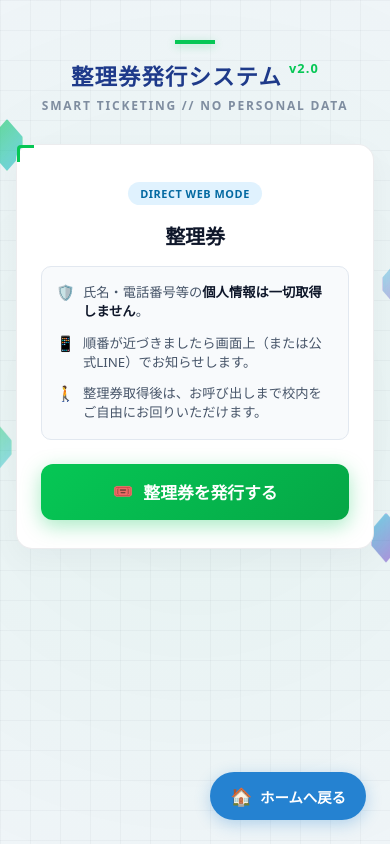
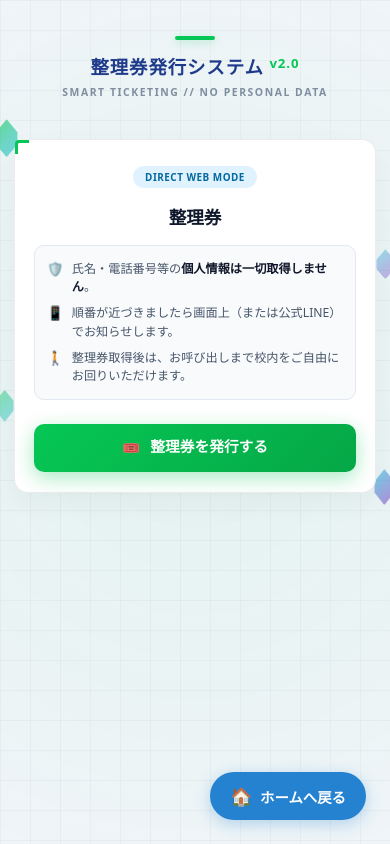
Before and after one commit to System-Dev-Nagoshoko/Dev.Nagoshoko, an Astro site: page /ticket in a window 390 px wide. Shown: the top 844 px of the page. Built offline with nearby package versions, Linux system fonts and the light colour scheme; Astro itself is replaced by a stand-in of ours.

Commit message:
Update ticket.astro

```diff
--- a/src/pages/ticket.astro
+++ b/src/pages/ticket.astro
@@ -376,60 +376,436 @@ import Layout from '../layouts/Layout.astro';
 </script>
 
 <style>
-  .cyber-portal { position: relative; min-height: 100vh; padding: 20px 16px 100px; }
-  .digital-bg { position: fixed; top: 0; left: 0; width: 100%; height: 100%; background-image: linear-gradient(rgba(15, 23, 42, 0.03) 1px, transparent 1px), linear-gradient(90deg, rgba(15, 23, 42, 0.03) 1px, transparent 1px); background-size: 30px 30px; z-index: -2; }
-  .neon-glow { position: fixed; top: -50%; left: -50%; width: 200%; height: 200%; background: radial-gradient(circle at center, rgba(6, 199, 85, 0.05) 0%, transparent 60%); z-index: -1; }
-  .cyber-header { text-align: center; margin-bottom: 30px; padding-top: 20px; }
-  .header-line { width: 40px; height: 4px; background: #06c755; margin: 0 auto 15px; box-shadow: 0 2px 8px rgba(6, 199, 85, 0.3); }
-  .cyber-header h1 { font-size: 1.4rem; font-weight: 900; margin: 0; letter-spacing: 0.05em; color: #1e3a8a; }
-  .ver { font-size: 0.8rem; vertical-align: top; color: #06c755; }
-  .cyber-subtitle { font-size: 0.75rem; color: #64748b; opacity: 0.8; letter-spacing: 0.15em; margin-top: 5px; font-weight: 600; }
-  .portal-container { position: relative; max-width: 440px; margin: 0 auto; }
-  .crystal { position: absolute; z-index: 1; pointer-events: none; }
-  .c-1 { top: -20px; left: -25px; width: 30px; height: 50px; animation: float1 4s infinite ease-in-out; }
-  .c-2 { top: 120px; right: -30px; width: 22px; height: 38px; opacity: 0.7; animation: float2 5s infinite ease-in-out; }
-  .c-3 { bottom: 80px; left: -30px; width: 24px; height: 42px; opacity: 0.75; animation: float3 4.5s infinite ease-in-out; }
-  .c-4 { bottom: -10px; right: -25px; width: 28px; height: 48px; animation: float4 4.2s infinite ease-in-out; }
-  .crystal-core { width: 100%; height: 100%; background: linear-gradient(135deg, rgba(6, 199, 85, 0.6) 0%, rgba(0, 180, 216, 0.5) 100%); clip-path: polygon(50% 0%, 100% 35%, 100% 65%, 50% 100%, 0% 65%, 0% 35%); border: 1px solid rgba(255, 255, 255, 0.4); }
-  .shadow-core { background: linear-gradient(135deg, rgba(0, 180, 216, 0.5) 0%, rgba(114, 9, 183, 0.45) 100%); }
+  *, *::before, *::after {
+    box-sizing: border-box;
+  }
+
+  .cyber-portal {
+    position: relative;
+    min-height: 100vh;
+    min-height: 100dvh;
+    padding: clamp(16px, 4vw, 36px) clamp(12px, 3.5vw, 24px) clamp(60px, 10vh, 100px);
+    overflow-x: hidden;
+    display: flex;
+    flex-direction: column;
+    align-items: center;
+  }
+
+  .digital-bg {
+    position: fixed;
+    top: 0;
+    left: 0;
+    width: 100%;
+    height: 100%;
+    background-image:
+      linear-gradient(rgba(15, 23, 42, 0.03) 1px, transparent 1px),
+      linear-gradient(90deg, rgba(15, 23, 42, 0.03) 1px, transparent 1px);
+    background-size: 30px 30px;
+    z-index: -2;
+    pointer-events: none;
+  }
+
+  .neon-glow {
+    position: fixed;
+    top: -50%;
+    left: -50%;
+    width: 200%;
+    height: 200%;
+    background: radial-gradient(circle at center, rgba(6, 199, 85, 0.05) 0%, transparent 60%);
+    z-index: -1;
+    pointer-events: none;
+  }
+
+  .cyber-header {
+    width: 100%;
+    max-width: 440px;
+    text-align: center;
+    margin-bottom: clamp(18px, 4vh, 30px);
+    padding-top: clamp(8px, 2.5vh, 20px);
+  }
+
+  .header-line {
+    width: 40px;
+    height: 4px;
+    background: #06c755;
+    margin: 0 auto clamp(10px, 2vh, 15px);
+    box-shadow: 0 2px 8px rgba(6, 199, 85, 0.3);
+    border-radius: 2px;
+  }
+
+  .cyber-header h1 {
+    font-size: clamp(1.15rem, 4.2vw, 1.4rem);
+    font-weight: 900;
+    margin: 0;
+    letter-spacing: 0.05em;
+    color: #1e3a8a;
+    line-height: 1.35;
+    word-break: keep-all;
+    overflow-wrap: break-word;
+  }
+
+  .ver {
+    font-size: 0.72em;
+    vertical-align: top;
+    color: #06c755;
+    white-space: nowrap;
+  }
+
+  .cyber-subtitle {
+    font-size: clamp(0.65rem, 2.4vw, 0.75rem);
+    color: #64748b;
+    opacity: 0.8;
+    letter-spacing: clamp(0.08em, 0.8vw, 0.15em);
+    margin-top: 5px;
+    font-weight: 600;
+  }
+
+  .portal-container {
+    position: relative;
+    width: 100%;
+    max-width: 440px;
+    margin: 0 auto;
+  }
+
+  .crystal {
+    position: absolute;
+    z-index: 1;
+    pointer-events: none;
+  }
+
+  .c-1 {
+    top: -15px;
+    left: clamp(-18px, -4vw, -25px);
+    width: clamp(22px, 5vw, 30px);
+    height: clamp(38px, 8vw, 50px);
+    animation: float1 4s infinite ease-in-out;
+  }
+  .c-2 {
+    top: 110px;
+    right: clamp(-18px, -4vw, -30px);
+    width: clamp(18px, 4vw, 22px);
+    height: clamp(30px, 6.5vw, 38px);
+    opacity: 0.7;
+    animation: float2 5s infinite ease-in-out;
+  }
+  .c-3 {
+    bottom: 70px;
+    left: clamp(-18px, -4vw, -30px);
+    width: clamp(18px, 4vw, 24px);
+    height: clamp(32px, 7vw, 42px);
+    opacity: 0.75;
+    animation: float3 4.5s infinite ease-in-out;
+  }
+  .c-4 {
+    bottom: -10px;
+    right: clamp(-18px, -4vw, -25px);
+    width: clamp(20px, 4.5vw, 28px);
+    height: clamp(36px, 7.5vw, 48px);
+    animation: float4 4.2s infinite ease-in-out;
+  }
+
+  .crystal-core {
+    width: 100%;
+    height: 100%;
+    background: linear-gradient(135deg, rgba(6, 199, 85, 0.6) 0%, rgba(0, 180, 216, 0.5) 100%);
+    clip-path: polygon(50% 0%, 100% 35%, 100% 65%, 50% 100%, 0% 65%, 0% 35%);
+    border: 1px solid rgba(255, 255, 255, 0.4);
+  }
+
+  .shadow-core {
+    background: linear-gradient(135deg, rgba(0, 180, 216, 0.5) 0%, rgba(114, 9, 183, 0.45) 100%);
+  }
+
   @keyframes float1 { 0%, 100% { transform: translateY(0); } 50% { transform: translateY(-10px); } }
   @keyframes float2 { 0%, 100% { transform: translateY(0); } 50% { transform: translateY(8px); } }
   @keyframes float3 { 0%, 100% { transform: translateY(0); } 50% { transform: translateY(-12px); } }
   @keyframes float4 { 0%, 100% { transform: translateY(0); } 50% { transform: translateY(7px); } }
-  .ticket-card { position: relative; background: #ffffff; border: 1px solid rgba(15, 23, 42, 0.08); border-radius: 16px; padding: 36px 24px 28px; box-shadow: 0 10px 30px rgba(15, 23, 42, 0.04); z-index: 2; text-align: center; box-sizing: border-box; }
-  .tile-edge { position: absolute; top: 0; left: 0; width: 14px; height: 14px; border-top: 3px solid #06c755; border-left: 3px solid #06c755; border-top-left-radius: 4px; }
-  .card-headline { margin: 8px 0 16px; font-size: 1.25rem; font-weight: 900; color: #0f172a; letter-spacing: -0.01em; }
-  .status-badge { display: inline-flex; align-items: center; gap: 6px; padding: 4px 12px; font-size: 0.68rem; font-weight: 800; letter-spacing: 0.05em; border-radius: 20px; background: #f1f5f9; color: #475569; margin-bottom: 8px; }
-  .live-badge { background: rgba(6, 199, 85, 0.1); color: #059669; }
-  .error-badge { background: rgba(239, 68, 68, 0.1); color: #dc2626; }
-  .guide-box { text-align: left; background: #f8fafc; border: 1px solid #e2e8f0; border-radius: 10px; padding: 16px 14px; margin-bottom: 24px; display: flex; flex-direction: column; gap: 12px; }
-  .guide-item { display: flex; align-items: flex-start; gap: 8px; font-size: 0.83rem; line-height: 1.45; color: #475569; }
-  .guide-item p { margin: 0; }
-  .guide-item strong { color: #0f172a; }
-  .guide-bullet { font-size: 0.95rem; line-height: 1.2; }
+
+  .ticket-card {
+    position: relative;
+    width: 100%;
+    background: #ffffff;
+    border: 1px solid rgba(15, 23, 42, 0.08);
+    border-radius: clamp(14px, 3.5vw, 18px);
+    padding: clamp(24px, 6vw, 36px) clamp(16px, 5vw, 24px) clamp(20px, 5vw, 28px);
+    box-shadow: 0 10px 30px rgba(15, 23, 42, 0.04);
+    z-index: 2;
+    text-align: center;
+  }
+
+  .tile-edge {
+    position: absolute;
+    top: 0;
+    left: 0;
+    width: 14px;
+    height: 14px;
+    border-top: 3px solid #06c755;
+    border-left: 3px solid #06c755;
+    border-top-left-radius: 4px;
+  }
+
+  .card-headline {
+    margin: 8px 0 clamp(12px, 3vh, 16px);
+    font-size: clamp(1.1rem, 3.8vw, 1.25rem);
+    font-weight: 900;
+    color: #0f172a;
+    letter-spacing: -0.01em;
+  }
+
+  .status-badge {
+    display: inline-flex;
+    align-items: center;
+    justify-content: center;
+    gap: 6px;
+    padding: 4px 12px;
+    font-size: clamp(0.62rem, 2vw, 0.68rem);
+    font-weight: 800;
+    letter-spacing: 0.05em;
+    border-radius: 20px;
+    background: #f1f5f9;
+    color: #475569;
+    margin-bottom: 8px;
+    max-width: 100%;
+    word-break: break-word;
+  }
+
+  .live-badge {
+    background: rgba(6, 199, 85, 0.1);
+    color: #059669;
+  }
+
+  .error-badge {
+    background: rgba(239, 68, 68, 0.1);
+    color: #dc2626;
+  }
+
+  .guide-box {
+    text-align: left;
+    background: #f8fafc;
+    border: 1px solid #e2e8f0;
+    border-radius: 10px;
+    padding: clamp(12px, 3.5vw, 16px) clamp(10px, 3vw, 14px);
+    margin-bottom: clamp(16px, 4vh, 24px);
+    display: flex;
+    flex-direction: column;
+    gap: clamp(8px, 2vw, 12px);
+  }
+
+  .guide-item {
+    display: flex;
+    align-items: flex-start;
+    gap: 8px;
+    font-size: clamp(0.76rem, 2.5vw, 0.83rem);
+    line-height: 1.5;
+    color: #475569;
+  }
+
+  .guide-item p {
+    margin: 0;
+    flex: 1;
+    overflow-wrap: break-word;
+  }
+
+  .guide-item strong {
+    color: #0f172a;
+  }
+
+  .guide-bullet {
+    font-size: clamp(0.85rem, 2.8vw, 0.95rem);
+    line-height: 1.3;
+    flex-shrink: 0;
+  }
+
   .turnstile-container {
-    margin: 0 auto 18px;
+    margin: 0 auto clamp(12px, 3vh, 18px);
     min-height: 65px;
     display: flex;
     justify-content: center;
+    max-width: 100%;
+    overflow: hidden;
   }
-  .cyber-issue-btn { width: 100%; padding: 16px 20px; background: linear-gradient(135deg, #06c755 0%, #05a746 100%); color: #ffffff; border: none; border-radius: 12px; font-size: 1.05rem; font-weight: 800; cursor: pointer; box-shadow: 0 6px 20px rgba(6, 199, 85, 0.35); display: flex; align-items: center; justify-content: center; gap: 10px; transition: all 0.2s cubic-bezier(0.4, 0, 0.2, 1); }
-  .cyber-issue-btn:hover { transform: translateY(-2px); box-shadow: 0 8px 24px rgba(6, 199, 85, 0.45); }
-  .cyber-issue-btn:disabled { background: #94a3b8; cursor: not-allowed; transform: none; box-shadow: none; }
-  .ticket-sublabel { font-size: 0.85rem; font-weight: 700; color: #64748b; margin: 12px 0 0; }
-  .number-wrapper { display: flex; align-items: baseline; justify-content: center; gap: 6px; margin: 8px 0 16px; }
-  .num-prefix { font-size: 1.6rem; font-weight: 800; color: #64748b; }
-  .ticket-num { font-size: 4.4rem; font-weight: 900; color: #06c755; letter-spacing: -0.03em; line-height: 1; font-family: monospace, system-ui; }
-  .live-clock-card { background: #0a0e17; border-radius: 8px; padding: 10px 14px; margin-bottom: 16px; }
-  .clock-label { font-size: 0.65rem; color: #64748b; font-family: monospace; display: block; margin-bottom: 2px; }
-  .clock-display { font-size: 1.25rem; font-family: monospace; font-weight: 700; color: #00f2ff; letter-spacing: 0.08em; }
-  .flow-message p { font-size: 0.78rem; color: #64748b; line-height: 1.45; margin: 0; }
-  .cyber-scanner { width: 60px; height: 60px; margin: 20px auto 16px; border: 2px solid rgba(6, 199, 85, 0.2); border-radius: 8px; position: relative; overflow: hidden; }
-  .scan-beam { position: absolute; top: 0; left: 0; width: 100%; height: 4px; background: #06c755; box-shadow: 0 0 10px #06c755; animation: scanAnim 1.6s infinite ease-in-out; }
-  @keyframes scanAnim { 0% { top: 0%; } 50% { top: 92%; } 100% { top: 0%; } }
-  .scanning-text { font-family: monospace; font-size: 0.8rem; color: #64748b; }
-  .pulse-dot { width: 6px; height: 6px; background: #059669; border-radius: 50%; animation: pulse 1.4s infinite; }
-  @keyframes pulse { 0%, 100% { opacity: 1; } 50% { opacity: 0.3; } }
-  .cyber-retry-btn { margin-top: 14px; padding: 8px 18px; background: #e2e8f0; border: none; border-radius: 6px; font-weight: 700; cursor: pointer; }
-  .error-text { color: #dc2626; font-size: 0.85rem; }
+
+  .cyber-issue-btn {
+    width: 100%;
+    min-height: 48px;
+    padding: clamp(12px, 3.5vw, 16px) clamp(14px, 4vw, 20px);
+    background: linear-gradient(135deg, #06c755 0%, #05a746 100%);
+    color: #ffffff;
+    border: none;
+    border-radius: clamp(10px, 2.5vw, 12px);
+    font-size: clamp(0.92rem, 3.2vw, 1.05rem);
+    font-weight: 800;
+    cursor: pointer;
+    box-shadow: 0 6px 20px rgba(6, 199, 85, 0.35);
+    display: flex;
+    align-items: center;
+    justify-content: center;
+    gap: 10px;
+    transition: all 0.2s cubic-bezier(0.4, 0, 0.2, 1);
+    touch-action: manipulation;
+    -webkit-tap-highlight-color: transparent;
+  }
+
+  .cyber-issue-btn:hover:not(:disabled) {
+    transform: translateY(-2px);
+    box-shadow: 0 8px 24px rgba(6, 199, 85, 0.45);
+  }
+
+  .cyber-issue-btn:active:not(:disabled) {
+    transform: translateY(0);
+  }
+
+  .cyber-issue-btn:disabled {
+    background: #94a3b8;
+    cursor: not-allowed;
+    transform: none;
+    box-shadow: none;
+  }
+
+  .btn-title {
+    overflow-wrap: break-word;
+    line-height: 1.3;
+  }
+
+  .btn-icon {
+    flex-shrink: 0;
+  }
+
+  .ticket-sublabel {
+    font-size: clamp(0.78rem, 2.6vw, 0.85rem);
+    font-weight: 700;
+    color: #64748b;
+    margin: clamp(8px, 2vh, 12px) 0 0;
+  }
+
+  .number-wrapper {
+    display: flex;
+    align-items: baseline;
+    justify-content: center;
+    gap: clamp(4px, 1.5vw, 8px);
+    margin: clamp(4px, 1.5vh, 8px) 0 clamp(12px, 3vh, 16px);
+  }
+
+  .num-prefix {
+    font-size: clamp(1.25rem, 4.5vw, 1.6rem);
+    font-weight: 800;
+    color: #64748b;
+  }
+
+  .ticket-num {
+    font-size: clamp(3.2rem, 14vw, 4.4rem);
+    font-weight: 900;
+    color: #06c755;
+    letter-spacing: -0.03em;
+    line-height: 1;
+    font-family: ui-monospace, SFMono-Regular, Menlo, Monaco, Consolas, monospace, system-ui;
+  }
+
+  .live-clock-card {
+    background: #0a0e17;
+    border-radius: 8px;
+    padding: clamp(8px, 2.5vw, 10px) clamp(10px, 3vw, 14px);
+    margin-bottom: clamp(12px, 3vh, 16px);
+    width: 100%;
+  }
+
+  .clock-label {
+    font-size: clamp(0.58rem, 1.8vw, 0.65rem);
+    color: #64748b;
+    font-family: ui-monospace, SFMono-Regular, Menlo, Monaco, Consolas, monospace;
+    display: block;
+    margin-bottom: 2px;
+    letter-spacing: 0.05em;
+  }
+
+  .clock-display {
+    font-size: clamp(1.05rem, 4vw, 1.25rem);
+    font-family: ui-monospace, SFMono-Regular, Menlo, Monaco, Consolas, monospace;
+    font-weight: 700;
+    color: #00f2ff;
+    letter-spacing: 0.08em;
+  }
+
+  .flow-message p {
+    font-size: clamp(0.72rem, 2.4vw, 0.78rem);
+    color: #64748b;
+    line-height: 1.5;
+    margin: 0;
+  }
+
+  .cyber-scanner {
+    width: clamp(48px, 14vw, 60px);
+    height: clamp(48px, 14vw, 60px);
+    margin: clamp(14px, 3vh, 20px) auto clamp(12px, 2.5vh, 16px);
+    border: 2px solid rgba(6, 199, 85, 0.2);
+    border-radius: 8px;
+    position: relative;
+    overflow: hidden;
+  }
+
+  .scan-beam {
+    position: absolute;
+    top: 0;
+    left: 0;
+    width: 100%;
+    height: 4px;
+    background: #06c755;
+    box-shadow: 0 0 10px #06c755;
+    animation: scanAnim 1.6s infinite ease-in-out;
+  }
+
+  @keyframes scanAnim {
+    0% { top: 0%; }
+    50% { top: 92%; }
+    100% { top: 0%; }
+  }
+
+  .scanning-text {
+    font-family: ui-monospace, SFMono-Regular, Menlo, Monaco, Consolas, monospace;
+    font-size: clamp(0.72rem, 2.4vw, 0.8rem);
+    color: #64748b;
+    letter-spacing: 0.05em;
+  }
+
+  .pulse-dot {
+    width: 6px;
+    height: 6px;
+    background: #059669;
+    border-radius: 50%;
+    animation: pulse 1.4s infinite;
+    flex-shrink: 0;
+  }
+
+  @keyframes pulse {
+    0%, 100% { opacity: 1; }
+    50% { opacity: 0.3; }
+  }
+
+  .cyber-retry-btn {
+    margin-top: 14px;
+    padding: 8px 18px;
+    background: #e2e8f0;
+    border: none;
+    border-radius: 6px;
+    font-weight: 700;
+    font-size: clamp(0.8rem, 2.6vw, 0.9rem);
+    cursor: pointer;
+    touch-action: manipulation;
+  }
+
+  .error-text {
+    color: #dc2626;
+    font-size: clamp(0.78rem, 2.5vw, 0.85rem);
+    line-height: 1.45;
+  }
+
+  /* 極小スクリーン（iPhone SE 1stや幅340px以下）向けの微調整 */
+  @media (max-width: 350px) {
+    .crystal {
+      display: none;
+    }
+    .ticket-card {
+      padding: 20px 12px 18px;
+    }
+  }
 </style>
```
